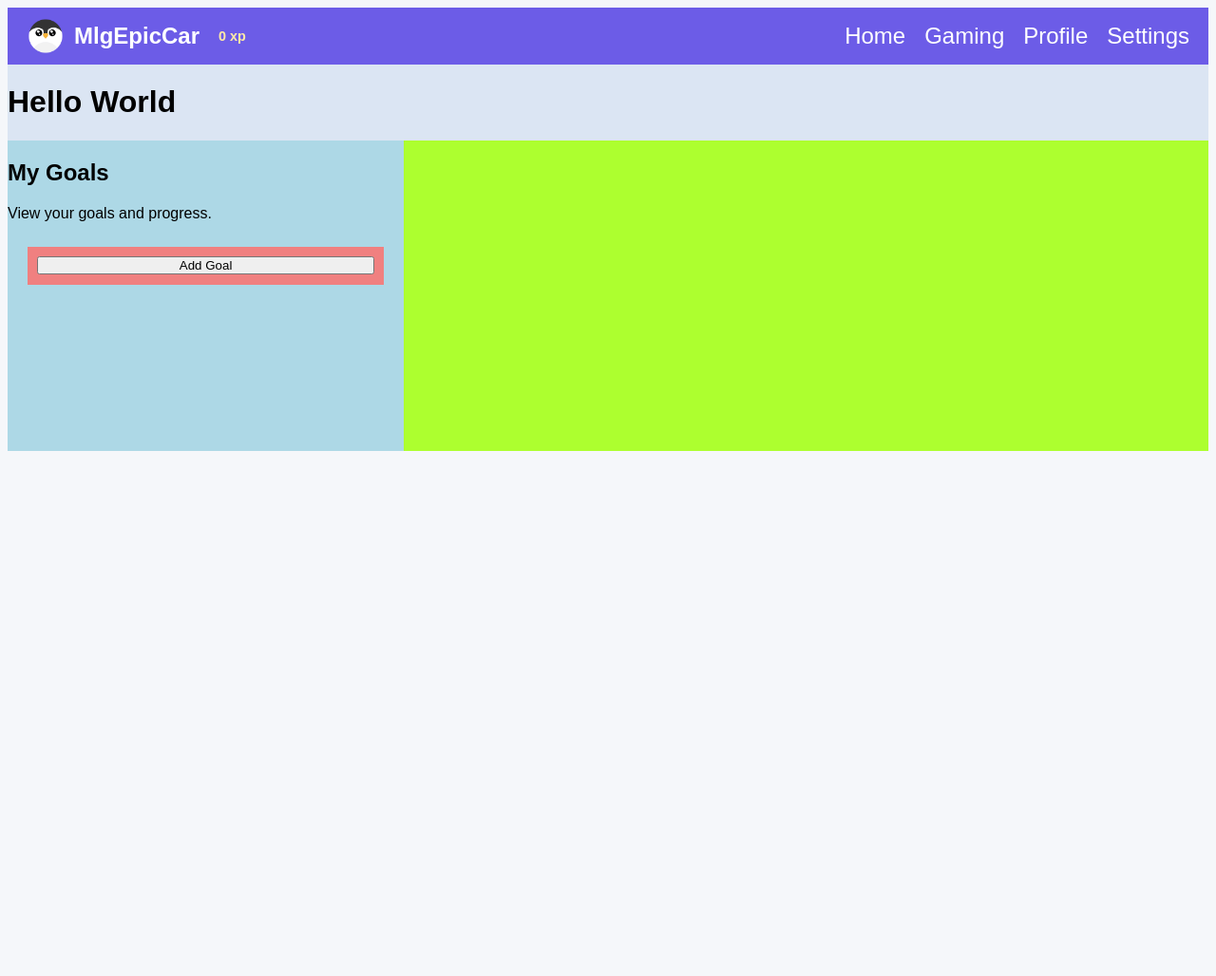
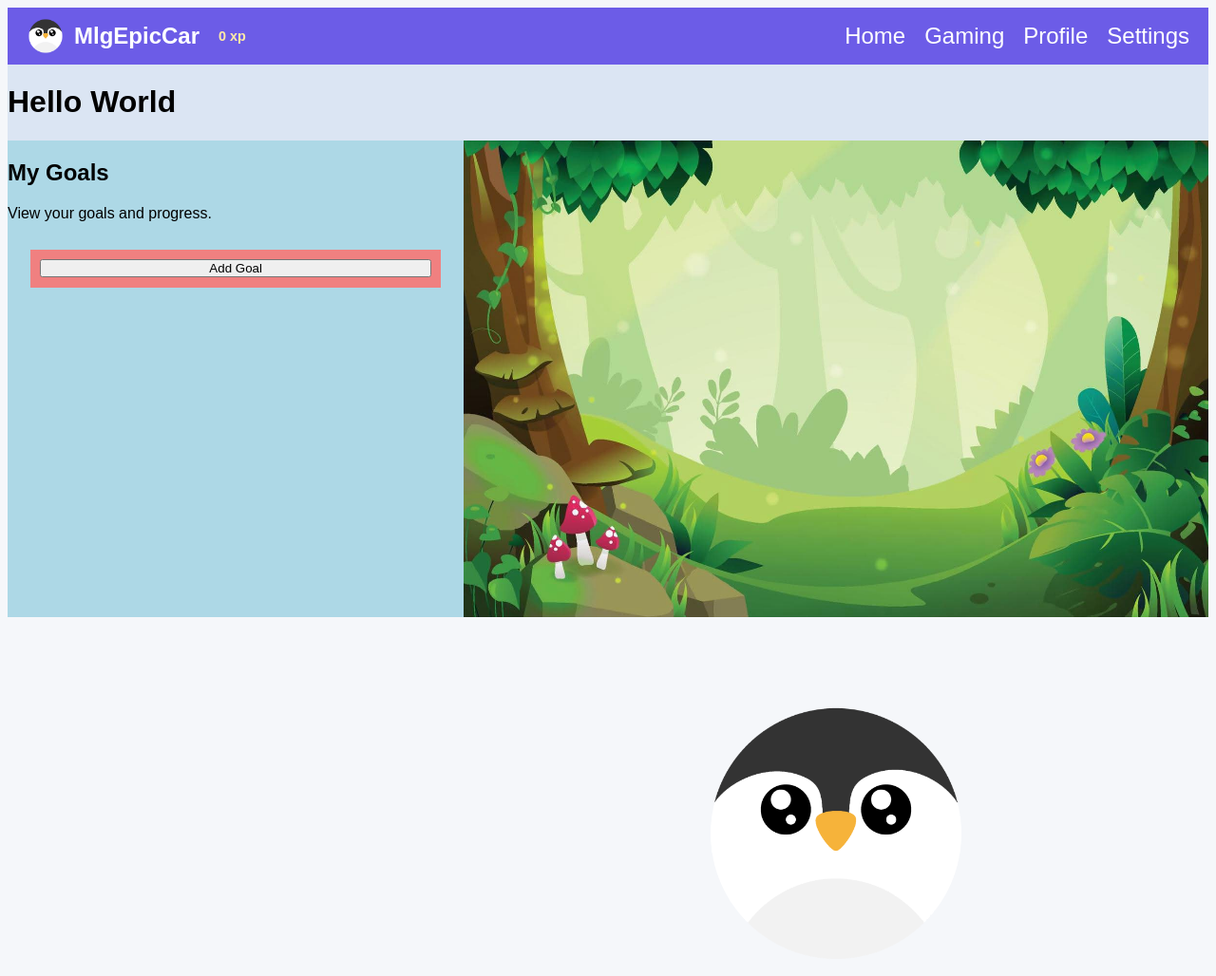
Before and after one commit to MlgEpicCar/HenHacks2026, a Flask app: page / in a window 1280 px wide. Shown: the whole page at 95% size. Before the commit the page ends 475 px from the top, so only its background shows below. Run offline with Flask 3, Linux system fonts and the light colour scheme; the visitor is signed in with stand-in values (Sample User, id 1).

Commit message:
pal added to index

```diff
--- a/static/style.css
+++ b/static/style.css
@@ -76,7 +76,7 @@ body {
 
 .index_container {
     display: grid;
-    grid-template-columns: 33% 67%;
+    grid-template-columns: 38% 62%;
 }
 .dashboard {
     background-color: lightblue;
@@ -128,8 +128,35 @@ body {
     box-sizing: border-box;
 }
 .hubzone {
-    background-color: greenyellow;
-    height: 100%;
+    position: relative;   /* allows absolute positioning inside */
+    display: flex;
+    justify-content: center;
+    align-items: center;
+}
+
+.hub-background {
+    width: 100%;
+    height: auto;
+    display: block;
+}
+
+.hub-pal {
+    top: 580px;
+    position: absolute;
+    width: 300px;
+    height: 300px;
+    object-fit: contain;
+    z-index: 2;
+    transition: transform 0.2s ease;
+}
+
+.hub-pal:hover {
+    animation: wiggle 0.6s ease-in-out infinite alternate;
+}
+
+@keyframes wiggle {
+    0%   { transform: translateX(-10px); }
+    100% { transform: translateX(10px); }
 }
 
 /*
--- a/templates/index.html
+++ b/templates/index.html
@@ -28,7 +28,15 @@
 
 
     </div>
-    <div class="hubzone"></div>
+    <div class="hubzone">
+        <img class="hub-background" src="/static/images/forest.jpg">
+
+        {% if current_user %}
+            <img class="hub-pal"
+                src="{{ url_for('static', filename='pfps/' + current_user.pfp + '.png') }}"
+                alt="Your Pal">
+        {% endif %}
+    </div>
 </div>
 
 <div class="modal" id="popup">
```
Also changed, not shown: static/images/forest.jpg (added), static/script.js (line endings or trailing spaces).
